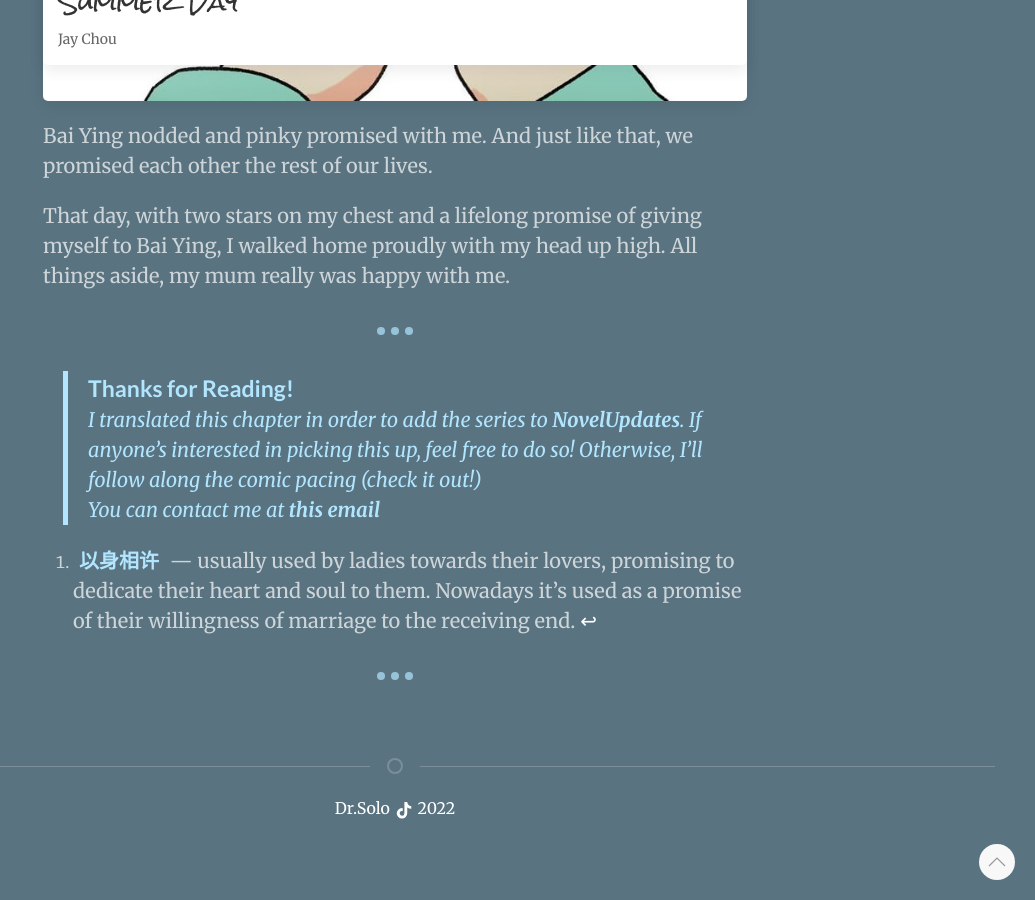
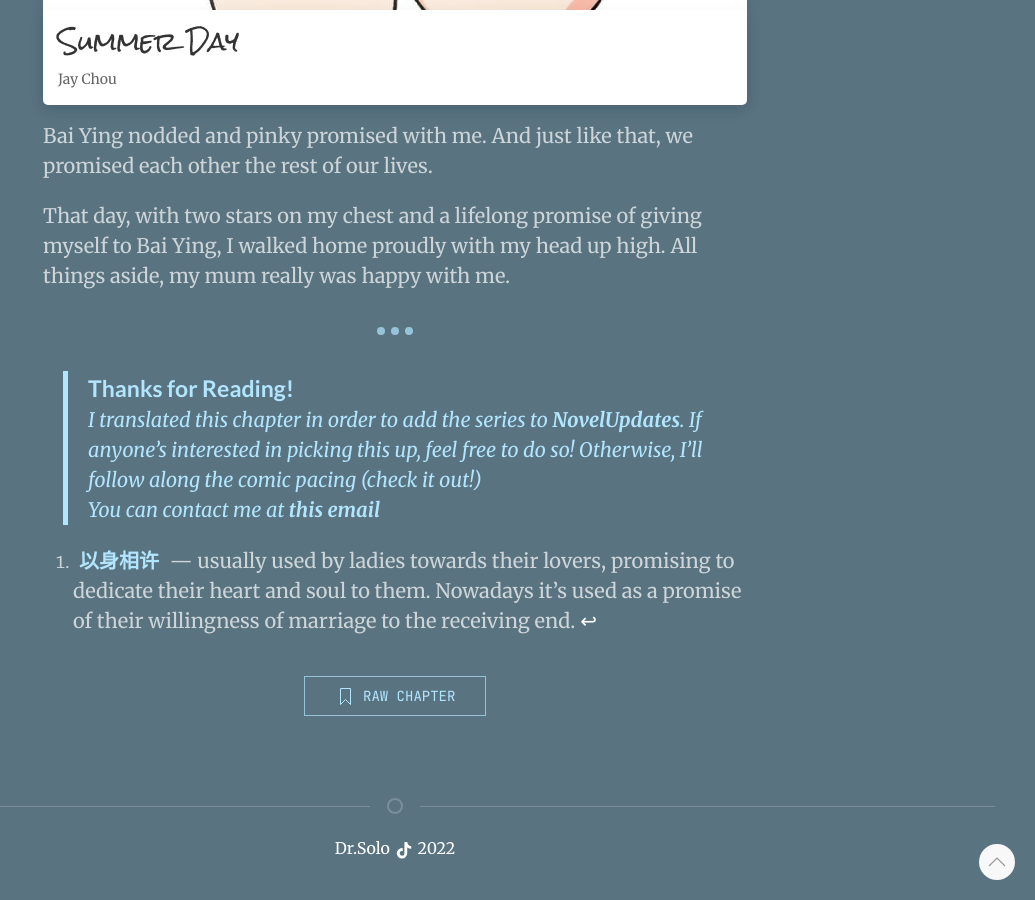
Before and after one commit to Solo-Universe/Solo-Universe.github.io, a Jekyll site: the page built from _posts/2021-12-30-chapter-1.md, in a window 1280 px wide and 900 px high, scrolled down 8782 px. Shown: the whole window, without its empty margins (245-1280 px from the left). Built offline with Jekyll 4.4.1, drawn with Linux system fonts in a browser that asks for light colours; nearby versions of some CDN libraries; some web fonts are replaced; comment, search, counter and statistics services are not loaded.

Commit message:
Separated module files
- Moved comments and nav buttons into their own modules
- Nav buttons now only apply for the posts in the same category
- Added link to raw

```diff
--- /dev/null
+++ b/_includes/category_nav.html
@@ -0,0 +1,27 @@
+{% assign cat = page.categories[0] %}
+{% assign cat_list = site.categories[cat] %}
+{% for post in cat_list %}
+  {% if post.url == page.url %}
+    {% assign pOffset = forloop.index0 | minus: 1 %}
+    {% assign nOffset = pOffset | plus: 2 %}
+    {% if forloop.first == false %}
+      {% assign next_post = cat_list[pOffset] %}
+    {% endif %}
+    {% if forloop.last == false %}
+      {% assign previous_post = cat_list[nOffset] %}
+    {% endif %}
+    {% break %}
+  {% endif %}
+{% endfor %}
+
+<div class="uk-grid uk-child-width-expand uk-margin-medium-top" uk-grid>
+<div>{% if previous_post.url %}
+<a class="uk-float-left uk-button uk-button-default uk-margin overlay-blend" href="{{ previous_post.url | prepend: site.baseurl | replace: '//', '/' }}"><span uk-icon="chevron-left"></span><span class="uk-visible@m"> Prev Chapter</span></a>
+{% endif %}</div>
+{% if page.raw %}
+<div class="uk-text-center"><a class="uk-button uk-button-default uk-margin overlay-blend" href="{{ page.raw }}"><span uk-icon="bookmark"></span><span class="uk-visible@m"> RAW Chapter</span></a></div>
+{% endif %}
+<div>{% if next_post.url %}
+<a class="uk-float-right uk-button uk-button-default uk-margin overlay-blend" href="{{ next_post.url | prepend: site.baseurl | replace: '//', '/' }}"><span class="uk-visible@m">Next Chapter </span><span uk-icon="chevron-right"></span></a>
+{% endif %}</div>
+</div>
--- /dev/null
+++ b/_includes/comments.html
@@ -0,0 +1,23 @@
+{% if page.comments %}
+
+<div id="disqus_thread" class="uk-margin-medium-top"></div>
+<script>
+    /**
+    *  RECOMMENDED CONFIGURATION VARIABLES: EDIT AND UNCOMMENT THE SECTION BELOW TO INSERT DYNAMIC VALUES FROM YOUR PLATFORM OR CMS.
+    *  LEARN WHY DEFINING THESE VARIABLES IS IMPORTANT: https://disqus.com/admin/universalcode/#configuration-variables    */
+
+    var disqus_config = function () {
+    this.page.url = '{{site.url}}{{page.url}}';
+    this.page.identifier = '{{ page.id }}';
+    };
+
+    (function() { // DON'T EDIT BELOW THIS LINE
+    var d = document, s = d.createElement('script');
+    s.src = 'https://solo-universe.disqus.com/embed.js';
+    s.setAttribute('data-timestamp', +new Date());
+    (d.head || d.body).appendChild(s);
+    })();
+</script>
+<noscript>Please enable JavaScript to view the <a href="https://disqus.com/?ref_noscript">comments powered by Disqus.</a></noscript>
+
+{% endif %}
--- a/_layouts/stargazing.html
+++ b/_layouts/stargazing.html
@@ -35,36 +35,9 @@
 
         {{ content }}
 
-        {% if page.previous.url %}
-        <a class="uk-button uk-button-default uk-margin overlay-blend" href="{{ page.previous.url | prepend: site.baseurl | replace: '//', '/' }}"><span uk-icon="chevron-left"></span> Previous Chapter</a>
-        {% endif %}
-        {% if page.next.url %}
-        <!-- <a class="uk-float-right uk-button uk-button-default uk-margin overlay-blend" href="{{ page.next.url | prepend: site.baseurl | replace: '//', '/' }}">Next Chapter <span uk-icon="chevron-right"></span></a> -->
-        {% endif %}
+        {% include category_nav.html %}
 
-        {% if page.comments %}
-        <div class="uk-text-center uk-margin uk-blend-overlay"><span uk-icon="icon: more; ratio: 2"></span></div>
-
-        <div id="disqus_thread"></div>
-        <script>
-            /**
-            *  RECOMMENDED CONFIGURATION VARIABLES: EDIT AND UNCOMMENT THE SECTION BELOW TO INSERT DYNAMIC VALUES FROM YOUR PLATFORM OR CMS.
-            *  LEARN WHY DEFINING THESE VARIABLES IS IMPORTANT: https://disqus.com/admin/universalcode/#configuration-variables    */
-
-            var disqus_config = function () {
-            this.page.url = '{{site.url}}{{page.url}}';
-            this.page.identifier = '{{ page.id }}';
-            };
-
-            (function() { // DON'T EDIT BELOW THIS LINE
-            var d = document, s = d.createElement('script');
-            s.src = 'https://solo-universe.disqus.com/embed.js';
-            s.setAttribute('data-timestamp', +new Date());
-            (d.head || d.body).appendChild(s);
-            })();
-        </script>
-        <noscript>Please enable JavaScript to view the <a href="https://disqus.com/?ref_noscript">comments powered by Disqus.</a></noscript>
-        {% endif %}
+        {% include comments.html %}
 
       </div>
     </div>
--- a/_posts/2021-12-30-chapter-1.md
+++ b/_posts/2021-12-30-chapter-1.md
@@ -6,6 +6,7 @@
 editor: Shinimodori
 category: Stargazing-with-You
 tag: novel
+raw: "https://www.gongzicp.com/read-2044286.html"
 comic: 1
 comments: true
 ---
```
Also changed, not shown: _layouts/lose-control.html (+2 -29 lines).
